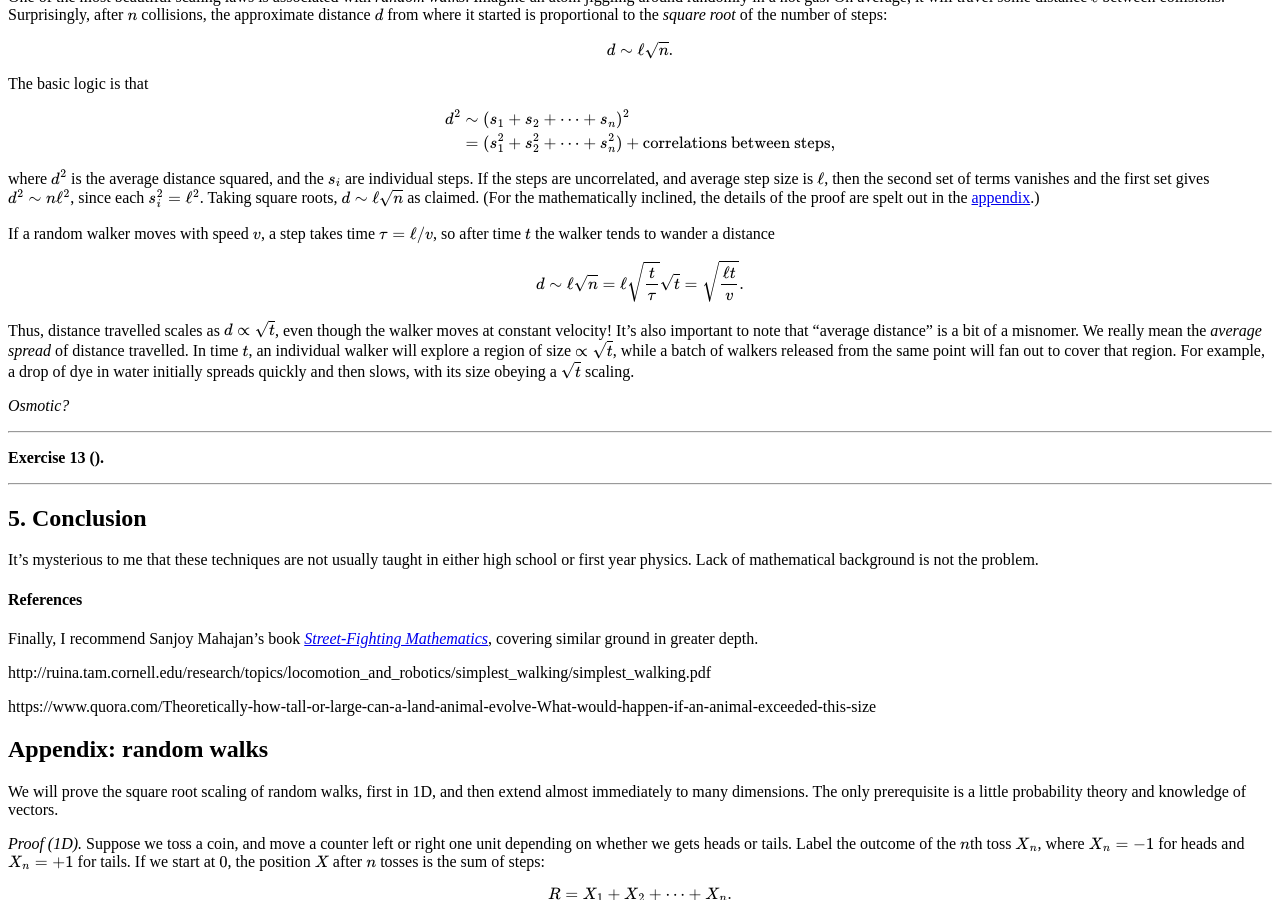
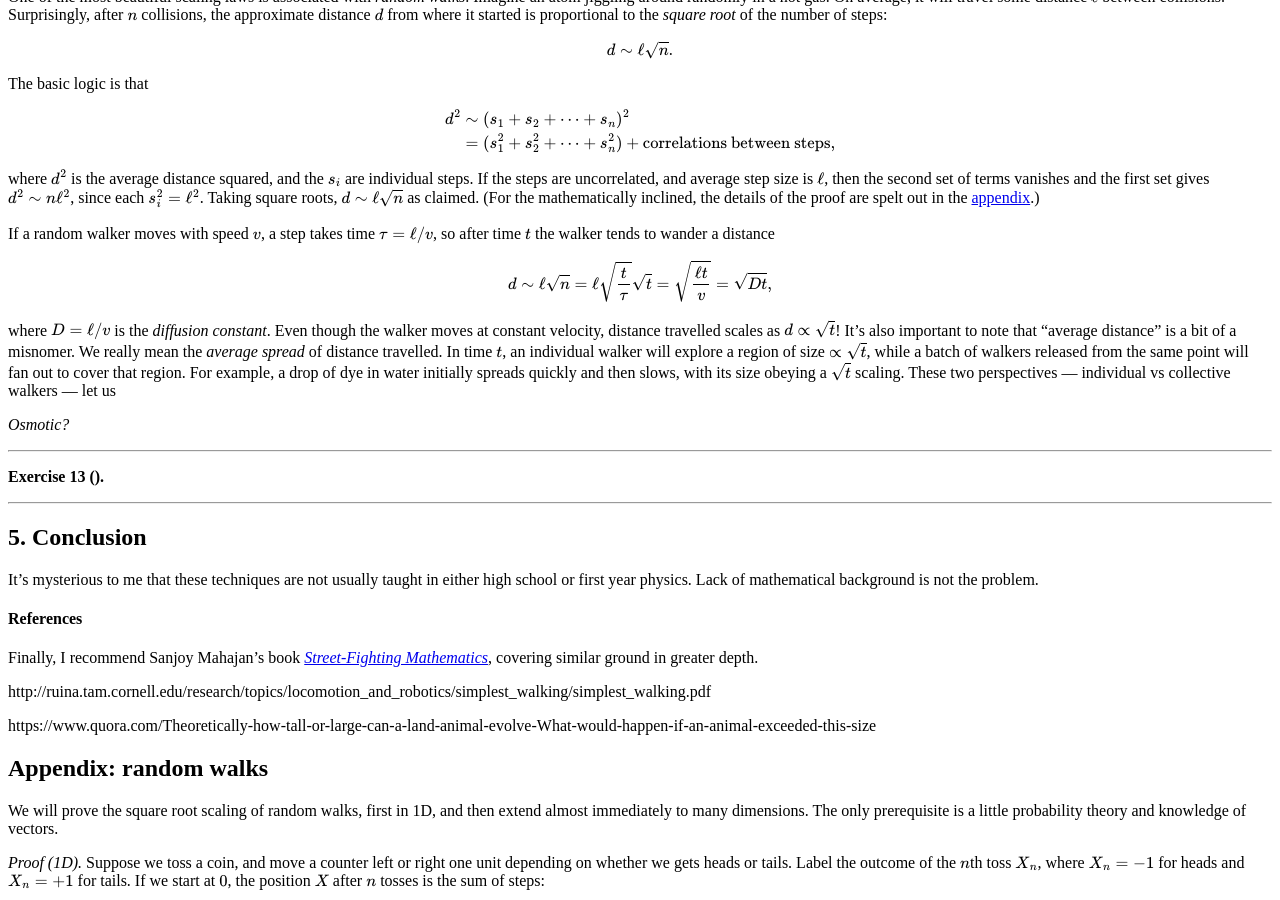
Before and after one commit to hapax/hapax.github.io, a Jekyll site: the page built from assets/simple-physics.md, in a window 1280 px wide and 900 px high, scrolled down 9211 px. Built offline with Jekyll 4.4.1, drawn with Linux system fonts in a browser that asks for light colours; our own code applies the rules of GitHub Pages for plain Markdown files; formulas are drawn with MathJax 3; a script that is not in the unit is left out.

Commit message:
Update simple-physics.md

```diff
--- a/assets/simple-physics.md
+++ b/assets/simple-physics.md
@@ -1012,11 +1012,11 @@ distance
 
 $$
 d \sim \ell \sqrt{n} = \ell \sqrt{\frac{t}{\tau}} \sqrt{t} =
-\sqrt{\frac{\ell t}{v}}.
-$$
-
-Thus, distance travelled scales as $d \propto \sqrt{t}$, even though
-the walker moves at constant velocity!
+\sqrt{\frac{\ell t}{v}} = \sqrt{D t},
+$$
+
+where $D = \ell/v$ is the *diffusion constant*.
+Even though the walker moves at constant velocity, distance travelled scales as $d \propto \sqrt{t}$!
 It's also important to note that "average distance" is a bit of a
 misnomer.
 We really mean the *average spread* of distance travelled.
@@ -1026,6 +1026,7 @@ batch of walkers released from the same point will fan out to cover
 that region.
 For example, a drop of dye in water initially spreads quickly and then slows,
 with its size obeying a $\sqrt{t}$ scaling.
+These two perspectives --- individual vs collective walkers --- let us
 
 *Osmotic?*
 
```
